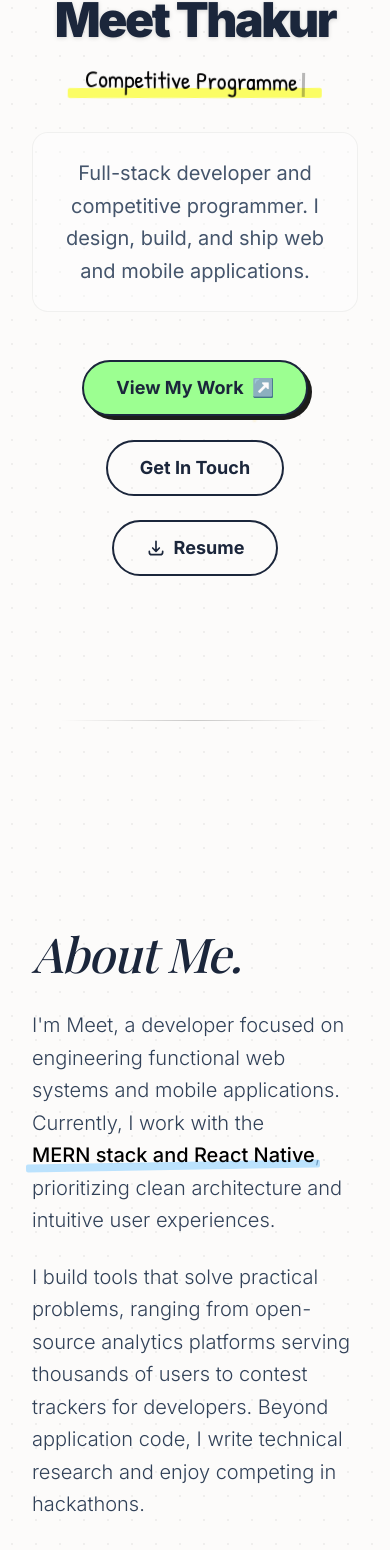
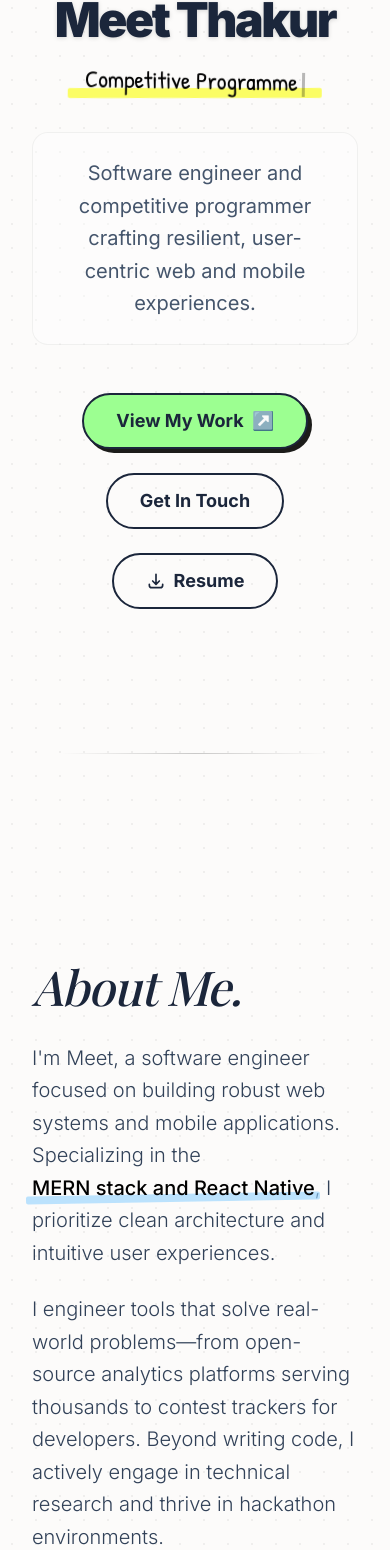
Before and after one commit to MeetThakur/meeeet.dev, a Next.js app: page / in a window 390 px wide. Shown: the part 172-1722 px from the top of the page. Built offline with nearby package versions, Linux system fonts and the light colour scheme; no server answers; a web font is replaced by a local one.

Commit message:
style: improve copy in Hero and About sections, fix theme transition on mobile

```diff
--- a/src/components/AboutSection.tsx
+++ b/src/components/AboutSection.tsx
@@ -93,13 +93,13 @@ export const AboutSection = () => {
 
             <div className="font-sans text-xl md:text-2xl text-slate-700 dark:text-slate-300 leading-relaxed font-light space-y-6">
               <p>
-                I'm Meet, a developer focused on engineering functional web systems and mobile applications. Currently, I work with the <span className="highlight-text font-medium text-black dark:text-white" style={{ '--highlight-color': 'var(--color-highlighter-blue)' } as React.CSSProperties}>MERN stack and React Native</span>, prioritizing clean architecture and intuitive user experiences.
+                I'm Meet, a software engineer focused on building robust web systems and mobile applications. Specializing in the <span className="highlight-text font-medium text-black dark:text-white" style={{ '--highlight-color': 'var(--color-highlighter-blue)' } as React.CSSProperties}>MERN stack and React Native</span>, I prioritize clean architecture and intuitive user experiences.
               </p>
               <p>
-                I build tools that solve practical problems, ranging from open-source analytics platforms serving thousands of users to contest trackers for developers. Beyond application code, I write technical research and enjoy competing in hackathons.
+                I engineer tools that solve real-world problems—from open-source analytics platforms serving thousands to contest trackers for developers. Beyond writing code, I actively engage in technical research and thrive in hackathon environments.
               </p>
               <p>
-                Outside of standard development, I focus on algorithm design. I hold a Knight rating on LeetCode and regularly participate in <span className="font-sketch text-3xl mx-1 text-ink-dark dark:text-ink-light">competitive programming</span> to keep my problem-solving skills sharp.
+                My foundation lies in algorithmic problem-solving. As a LeetCode Knight, I regularly participate in <span className="font-sketch text-3xl mx-1 text-ink-dark dark:text-ink-light">competitive programming</span> to sharpen my logic and optimize my approach to complex systems.
               </p>
             </div>
           </div>
--- a/src/components/HeroSection.tsx
+++ b/src/components/HeroSection.tsx
@@ -83,7 +83,7 @@ export const HeroSection = () => {
 
         {/* Minimal Bio */}
         <p className="font-sans text-xl text-slate-600 dark:text-slate-300 max-w-2xl leading-relaxed mix-blend-multiply dark:mix-blend-screen bg-white/40 dark:bg-black/20 p-6 rounded-2xl border border-black/5 dark:border-white/5 animate-[slideUp_0.8s_ease-out_0.6s_both]">
-          Full-stack developer and competitive programmer. I design, build, and ship web and mobile applications.
+          Software engineer and competitive programmer crafting resilient, user-centric web and mobile experiences.
         </p>
 
         {/* Action Buttons - Minimal but themed */}
--- a/src/components/Navbar.tsx
+++ b/src/components/Navbar.tsx
@@ -89,7 +89,7 @@ export const Navbar = () => {
               backgroundColor: theme === "dark" ? "var(--color-desk-light)" : "var(--color-desk-dark)"
             }}
             animate={{
-              clipPath: `circle(150vw at ${clickCoords.x}px ${clickCoords.y}px)`
+              clipPath: `circle(150vmax at ${clickCoords.x}px ${clickCoords.y}px)`
             }}
             exit={{ opacity: 0 }}
             transition={{ duration: 0.8, ease: "easeInOut" }}
```
